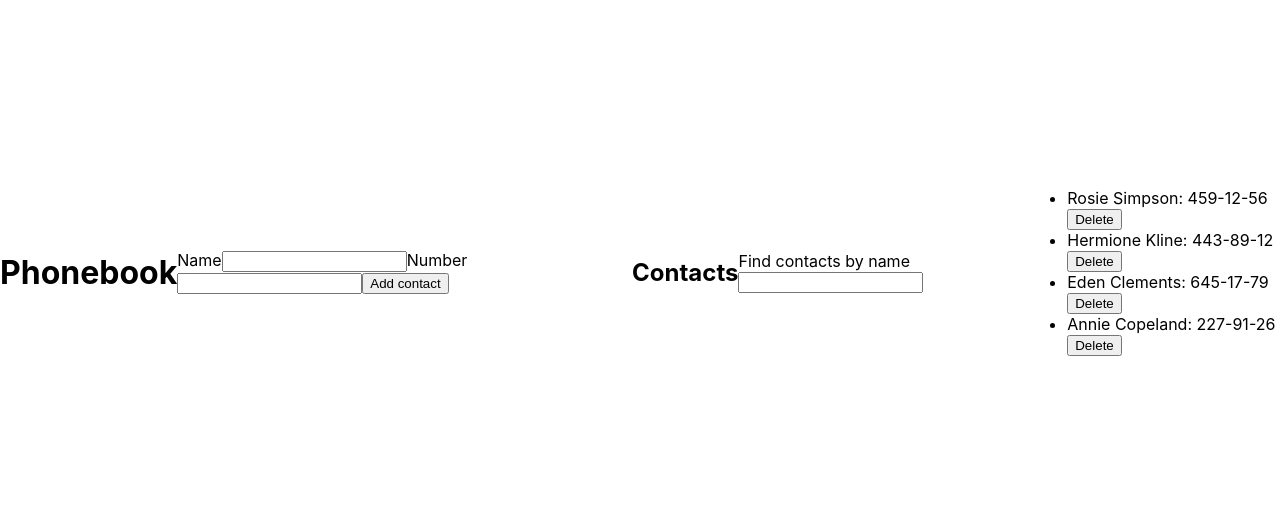
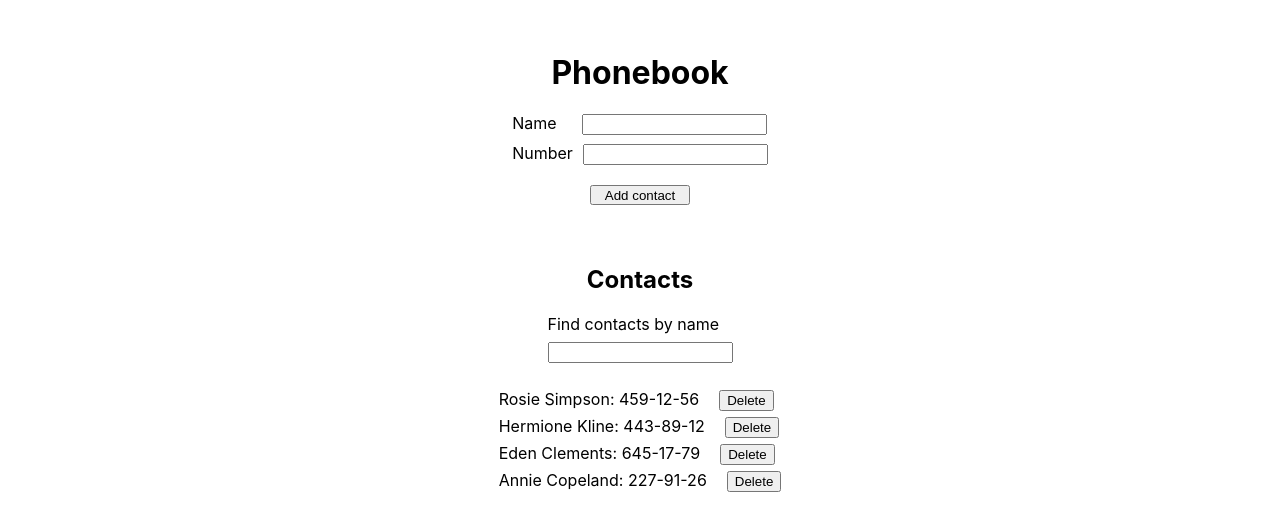
Before and after one commit to KhrystynaHirna/goit-react-hw-02-phonebook, a React (Create React App) app: page / in a window 1280 px wide. Shown: the part 128-658 px from the top of the page. Built offline with nearby package versions, Linux system fonts and the light colour scheme.

Commit message:
add styles

```diff
--- a/src/components/app/App.jsx
+++ b/src/components/app/App.jsx
@@ -43,7 +43,7 @@ state = {
       <div className={s.container}>
         <h1>Phonebook</h1>
         <ContactForm onSubmit={this.onSubmit} />
-        <h2>Contacts</h2>
+        <h2 className={s.title}>Contacts</h2>
         <Filter value={this.state.filter} onFilterInput={this.onFilter} />
         <ContactList formData={filter} onDeleteBtn={this.onDeleteContact}/>
       </div>
--- a/src/components/app/App.module.css
+++ b/src/components/app/App.module.css
@@ -3,6 +3,10 @@
     display: flex;
     justify-content: center;
     align-items: center;
+    flex-direction: column;
     font-size: 40;
     color: #010101;
  }
+    .title {
+       margin-top: 60px;
+    }
--- a/src/components/contacts/ContactList.jsx
+++ b/src/components/contacts/ContactList.jsx
@@ -1,11 +1,12 @@
 import PropTypes from 'prop-types';
+import s from './ContactList.module.css';
 
 
 export const ContactList = ({ formData, onDeleteBtn }) => {
 
     return (
 
-            <ul>
+            <ul className={s.list}>
                 {formData.map(({ id, name, number }) => (
                     <li key={id}
                         id={id}
@@ -13,7 +14,7 @@ export const ContactList = ({ formData, onDeleteBtn }) => {
                         number={number}
                     >
                         {name}: {number}
-                        <button type='button' onClick={() => onDeleteBtn}>
+                        <button type='button' onClick={() => onDeleteBtn} className={s.button}>
                             Delete
                         </button>
                     </li>))}
--- /dev/null
+++ b/src/components/contacts/ContactList.module.css
@@ -0,0 +1,9 @@
+.list {
+    list-style: none;
+    padding: 0;
+    display: grid;
+}
+.button {
+    margin-left: 20px;
+    margin-bottom: 5px;
+}
--- a/src/components/filter/Filter.jsx
+++ b/src/components/filter/Filter.jsx
@@ -1,13 +1,15 @@
 import PropTypes from 'prop-types';
+import s from './Filter.module.css';
 
 export const Filter = ({ name, onFilterInput }) => {
     return (
-        <label htmlFor="">
+        <label htmlFor="name" className={s.label}>
             Find contacts by name
             <input type="text"
                 name='filter'
                 value={name}
                 onChange={onFilterInput}
+                className={s.input}
             />
         </label>
     )
--- /dev/null
+++ b/src/components/filter/Filter.module.css
@@ -0,0 +1,9 @@
+.label {
+    display: flex;
+    justify-content: center;
+    flex-direction: column;
+    margin-bottom: 10px;
+}
+.input {
+    margin-top: 8px;
+}
--- a/src/components/phonebookForm/ContactForm.jsx
+++ b/src/components/phonebookForm/ContactForm.jsx
@@ -1,5 +1,6 @@
-import React, { Component } from "react";
+import React, { Component } from 'react';
 import PropTypes from 'prop-types';
+import s from './ContactForm.module.css';
 import { nanoid } from 'nanoid';
 
 
@@ -41,8 +42,8 @@ class ContactForm extends Component {
         const { name, number } = this.state;
 
      return (
-         <form onSubmit={this.onFormSubmit}>
-             <label htmlFor={this.inputNameId}>
+         <form onSubmit={this.onFormSubmit} className={s.container}>
+             <label htmlFor={this.inputNameId} className={s.label}>
                  Name
              <input
             onChange={this.onInputChange(name)}
@@ -53,6 +54,7 @@ class ContactForm extends Component {
             pattern="^[a-zA-Zа-яА-Я]+(([' -][a-zA-Zа-яА-Я ])?[a-zA-Zа-яА-Я]*)*$"
             title="Name may contain only letters, apostrophe, dash and spaces. For example Adrian, Jacob Mercer, Charles de Batz de Castelmore d'Artagnan"
             required
+            className={s.input_first}
                  />
              </label>
              <label htmlFor={this.inputNumberId}>
@@ -66,9 +68,10 @@ class ContactForm extends Component {
             pattern="\+?\d{1,4}?[-.\s]?\(?\d{1,3}?\)?[-.\s]?\d{1,4}[-.\s]?\d{1,4}[-.\s]?\d{1,9}"
             title="Phone number must be digits and can contain spaces, dashes, parentheses and can start with +"
             required
+            className={s.input_second}
             />
              </label>
-             <button type='submit'>
+             <button type='submit' className={s.button}>
                 Add contact
         </button>
         </form>
--- /dev/null
+++ b/src/components/phonebookForm/ContactForm.module.css
@@ -0,0 +1,18 @@
+.container {
+    display: flex;
+    flex-direction: column;
+}
+.input_first {
+    margin-left: 25px;
+    margin-bottom: 8px;
+}
+.input_second {
+    margin-left: 10px;
+    margin-bottom: 20px;
+}
+.button {
+    width: 100px;
+    height: 20px;
+    margin-right: auto;
+    margin-left: auto;
+}
```
Also changed, not shown: 1 other file (tests, documents, lock files or other folders).
